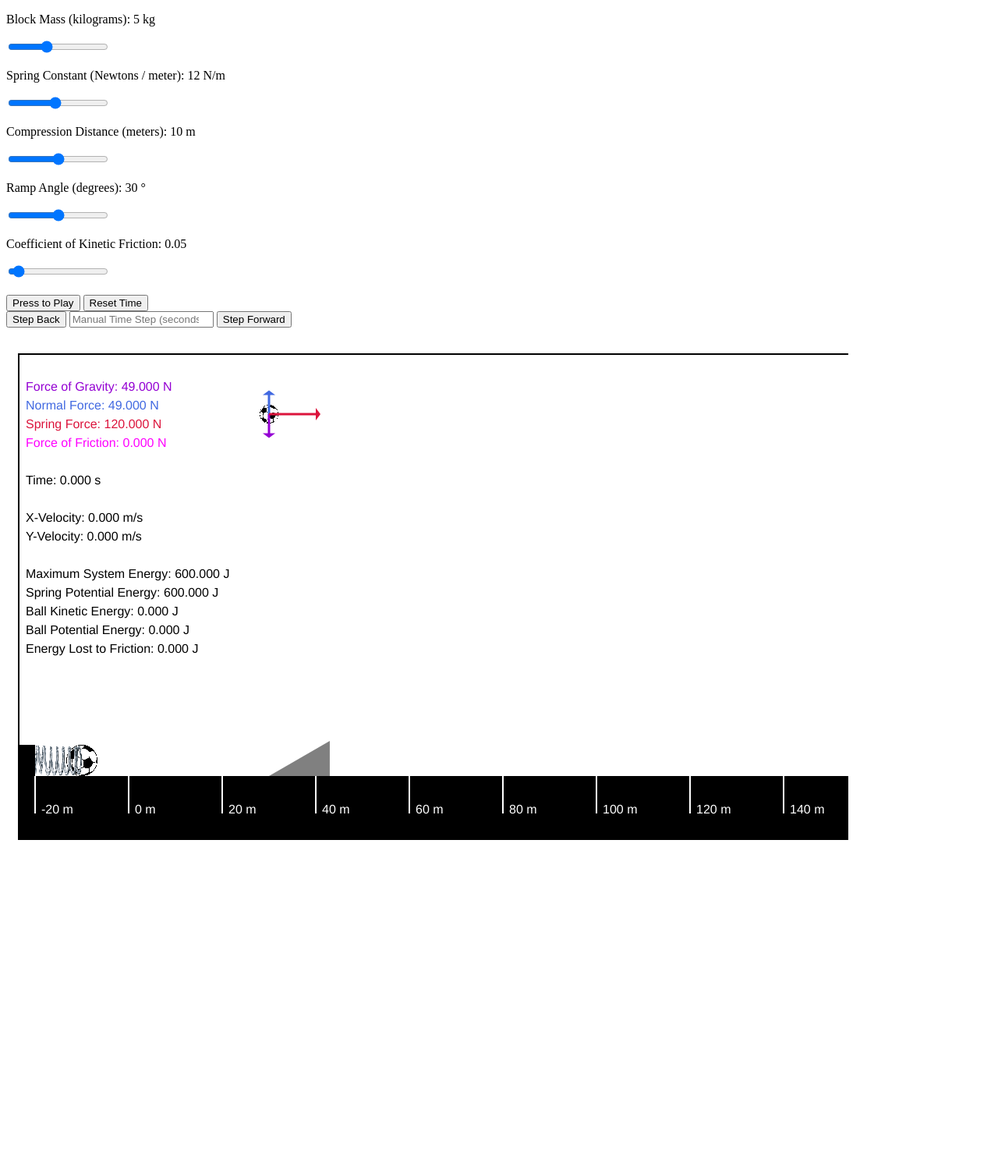
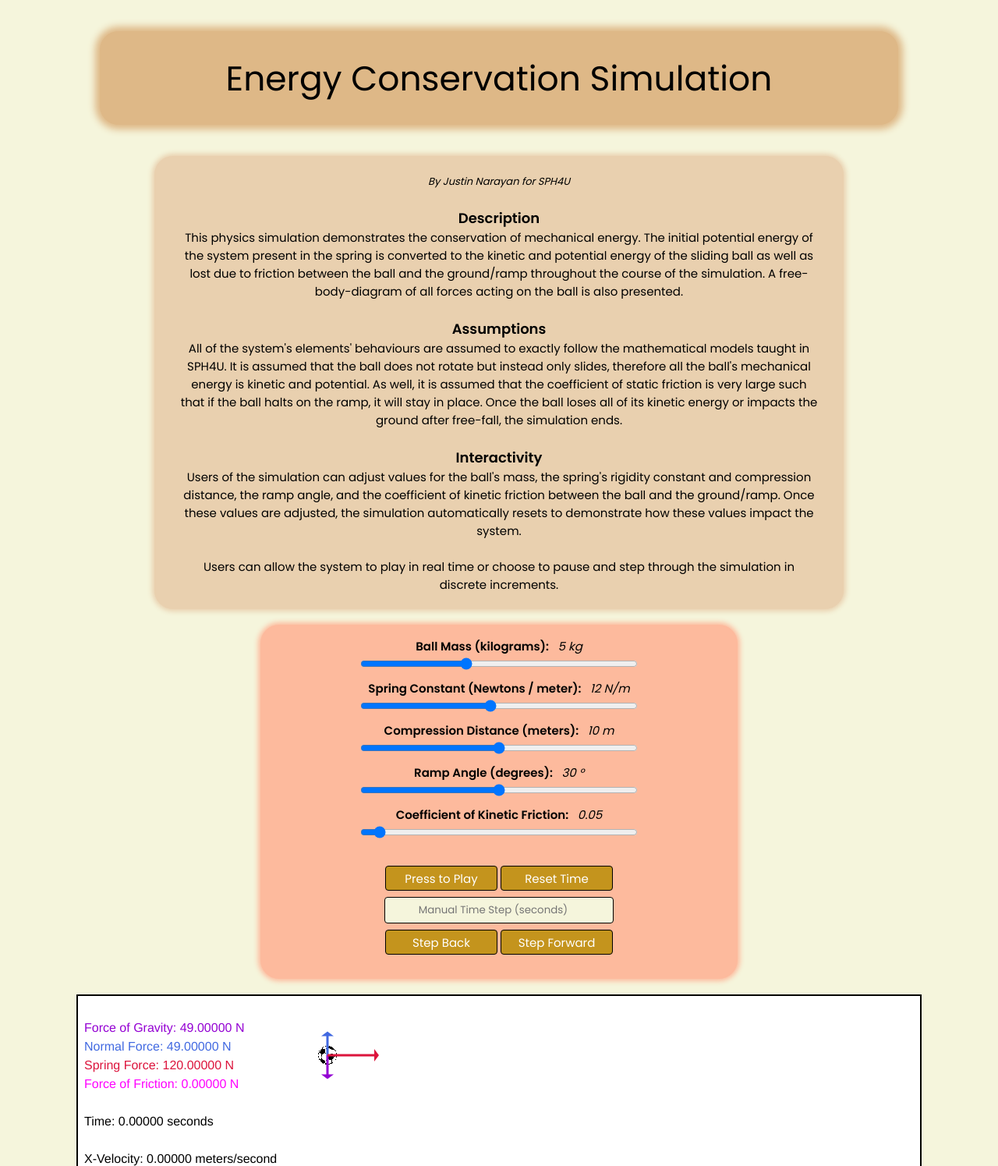
Before and after one commit to JustinNarayan/EnergyConservationSimulation, a PHP site: page / in a window 1280 px wide. Shown: the top 1495 px of the page at 78% size. Before the commit the page ends 1077 px from the top, so only its background shows below. Run offline with PHP 8.4, Linux system fonts and the light colour scheme.

Commit message:
finished css

```diff
--- a/index.html
+++ b/index.html
@@ -1,40 +1,120 @@
-<!doctype HTML>
+<!DOCTYPE html>
 <head>
-   <link rel="stylesheet" type="text/css" href="style.css">
-  <script src="javascript.js"></script>
+   <title>Energy Conservation Simulation</title>
+   <link rel="stylesheet" type="text/css" href="style.css" />
+   <script src="javascript.js"></script>
 </head>
 <body>
+   <div id="title">Energy Conservation Simulation</div>
+   <div id="description">
+      <span id="name">By Justin Narayan for SPH4U</span>
+      <br /><br />
+      <div>Description</div>
+      This physics simulation demonstrates the conservation of mechanical
+      energy. The initial potential energy of the system present in the spring
+      is converted to the kinetic and potential energy of the sliding ball as
+      well as lost due to friction between the ball and the ground/ramp
+      throughout the course of the simulation. A free-body-diagram of all forces
+      acting on the ball is also presented.<br /><br />
+      <div>Assumptions</div>
+      All of the system's elements' behaviours are assumed to exactly follow the
+      mathematical models taught in SPH4U. It is assumed that the ball does not
+      rotate but instead only slides, therefore all the ball's mechanical energy
+      is kinetic and potential. As well, it is assumed that the coefficient of
+      static friction is very large such that if the ball halts on the ramp, it
+      will stay in place. Once the ball loses all of its kinetic energy or
+      impacts the ground after free-fall, the simulation ends.<br /><br />
+      <div>Interactivity</div>
+      Users of the simulation can adjust values for the ball's mass, the
+      spring's rigidity constant and compression distance, the ramp angle, and
+      the coefficient of kinetic friction between the ball and the ground/ramp.
+      Once these values are adjusted, the simulation automatically resets to
+      demonstrate how these values impact the system.<br /><br />
+      Users can allow the system to play in real time or choose to pause and
+      step through the simulation in discrete increments.
+   </div>
    <div id="inputs-section">
-      <div id="constant-changing-inputs" onchange="updateInputs(true);">
-         <p class="input-titles">Block Mass (kilograms): <span id="display-block-mass"></span></p>
-         <input type="range" min="2" max="10" value="5" step="0.5" id="block-mass">
+      <div onchange="updateInputs();">
+         <p class="input-titles">
+            Ball Mass (kilograms): <span id="display-block-mass"></span>
+         </p>
+         <input
+            type="range"
+            min="2"
+            max="10"
+            value="5"
+            step="0.5"
+            id="block-mass"
+         />
 
-            <p class="input-titles">Spring Constant (Newtons / meter): <span id="display-spring-constant"></span></p>
-            <input type="range" min="5" max="20" value="12" step="0.1" id="spring-constant">
+         <p class="input-titles">
+            Spring Constant (Newtons / meter):
+            <span id="display-spring-constant"></span>
+         </p>
+         <input
+            type="range"
+            min="5"
+            max="20"
+            value="12"
+            step="0.1"
+            id="spring-constant"
+         />
 
-         <p class="input-titles">Compression Distance (meters): <span id="display-compression-distance"></span></p>
-         <input type="range" min="4" max="16" value="10" step="0.5" id="compression-distance">
+         <p class="input-titles">
+            Compression Distance (meters):
+            <span id="display-compression-distance"></span>
+         </p>
+         <input
+            type="range"
+            min="4"
+            max="16"
+            value="10"
+            step="0.5"
+            id="compression-distance"
+         />
 
-         <p class="input-titles">Ramp Angle (degrees): <span id="display-ramp-angle"></span></p>
-         <input type="range" min="10" max="50" value="30" step="1" id="ramp-angle">
+         <p class="input-titles">
+            Ramp Angle (degrees): <span id="display-ramp-angle"></span>
+         </p>
+         <input
+            type="range"
+            min="10"
+            max="50"
+            value="30"
+            step="1"
+            id="ramp-angle"
+         />
 
-         <p class="input-titles">Coefficient of Kinetic Friction: <span id="display-coefficient-kinetic-friction"></span></p>
-         <input type="range" min="0" max="1" value="0.05" step="0.005" id="coefficient-kinetic-friction">
+         <p class="input-titles">
+            Coefficient of Kinetic Friction:
+            <span id="display-coefficient-kinetic-friction"></span>
+         </p>
+         <input
+            type="range"
+            min="0"
+            max="1"
+            value="0.05"
+            step="0.005"
+            id="coefficient-kinetic-friction"
+         />
       </div>
 
-      <br>
+      <br />
 
-      <div id="non-constant-changing-inputs" onchange="updateInputs(false)">
-         <!-- Inputs which do not require recalculation of simulation constants-->
+      <!-- Inputs which do not require recalculation of simulation constants-->
+      <div>
          <button id="play-pause" onclick="playPause();">Press to Play</button>
          <button id="reset" onclick="reset();">Reset Time</button>
-         <br>
+         <input
+            id="time-step"
+            onchange="updateTimeStep()"
+            type="number"
+            placeholder="Manual Time Step (seconds)"
+         />
          <button id="step-back" onclick="step(-1)">Step Back</button>
-         <input id="time-step" onchange="updateTimeStep()" type="number" placeholder="Manual Time Step (seconds)">
          <button id="step-forward" onclick="step(1)">Step Forward</button>
       </div>
-
-      <br>
+      <br />
    </div>
 
    <div id="scroll-canvas">
--- a/style.css
+++ b/style.css
@@ -1,10 +1,127 @@
+@import url("https://fonts.googleapis.com/css2?family=Poppins:wght@100;200;300;400;500;600&display=swap");
+* {
+  box-sizing: none;
+  background-color: beige;
+  padding: 0px;
+  margin: 0px;
+  font-family: "Poppins", sans-serif;
+  align-items: center;
+  justify-content: center;
+  text-align: center;
+}
+
+#title {
+  font-size: 44px;
+  width: 80%;
+  height: 120px;
+  border-radius: 24px;
+  margin: 40px auto;
+  text-align: center;
+  display: flex;
+  justify-content: center;
+  align-items: center;
+  background-color: burlywood;
+  box-shadow: 0px 0px 10px 6px burlywood;
+}
+
+#description {
+  font-size: 15px;
+  padding: 20px 32px;
+  width: 64%;
+  height: auto;
+  border-radius: 24px;
+  margin: 20px auto;
+  text-align: center;
+  justify-content: center;
+  align-items: center;
+  background-color: #e9d0af;
+  box-shadow: 0px 0px 6px 3px #e9d0af;
+}
+#description div {
+  font-weight: bold;
+  font-size: 18px;
+  background-color: #e9d0af;
+}
+#description span {
+  background-color: #e9d0af;
+  font-style: italic;
+  font-size: 13px;
+}
+
+#inputs-section {
+  font-size: 15px;
+  padding: 16px 128px;
+  padding-bottom: 0px;
+  width: min-content;
+  height: auto;
+  border-radius: 24px;
+  margin: 20px auto;
+  text-align: center;
+  justify-content: center;
+  align-items: center;
+  background-color: #fdba9d;
+  box-shadow: 0px 0px 6px 3px #fdba9d;
+}
+#inputs-section div {
+  background-color: #fdba9d;
+  align-items: center;
+  justify-content: center;
+}
+#inputs-section div p {
+  background-color: #fdba9d;
+  font-weight: bold;
+  margin-bottom: 2px;
+}
+#inputs-section div span {
+  margin-left: 8px;
+  background-color: #fdba9d;
+  font-style: italic;
+  font-weight: normal;
+}
+#inputs-section div input[type=range] {
+  margin-bottom: 12px;
+  width: 356px;
+}
+#inputs-section div input[type=number] {
+  border: 1px solid black;
+  border-radius: 4px;
+  width: 292px;
+  height: 32px;
+  margin-left: auto;
+  margin-right: auto;
+  margin-bottom: 8px;
+  margin-top: 0px;
+}
+#inputs-section div button {
+  width: 144px;
+  height: 32px;
+  border: 1px solid black;
+  border-radius: 4px;
+  display: inline;
+  margin-bottom: 8px;
+  background-color: #c4941d;
+  color: white;
+  font-weight: 400;
+  font-size: 15px;
+}
+
 #scroll-canvas {
-  overflow: scroll;
+  overflow-x: scroll;
   width: 1080px;
+  padding: 0px;
+  margin: 0px;
+  border: 2px solid black;
+  text-align: center;
+  justify-content: center;
+  align-items: center;
+  margin-left: auto;
+  margin-right: auto;
+  margin-bottom: 48px;
 }
 #scroll-canvas canvas {
-  border: 2px solid black;
-  margin: 15px;
+  background-color: white;
+  margin: 0px;
+  padding: 0px;
 }
 
 /*# sourceMappingURL=style.css.map */
--- a/style.scss
+++ b/style.scss
@@ -1,8 +1,141 @@
-#scroll-canvas {
-   overflow: scroll;
-   width: 1080px;
-   canvas {
-      border: 2px solid black;
-      margin: 15px;
+@import url("https://fonts.googleapis.com/css2?family=Poppins:wght@100;200;300;400;500;600&display=swap");
+$font-stack: "Poppins", sans-serif;
+$background-col: beige;
+$title-box-col: burlywood;
+$desc-box-col: lighten($title-box-col, 10%);
+$inputs-box-col: lighten(mix(coral, $background-col, 70%), 7%);
+$button-col: darken(goldenrod, 5%);
+
+* {
+   box-sizing: none;
+   background-color: $background-col;
+   padding: 0px;
+   margin: 0px;
+   font-family: $font-stack;
+
+   align-items: center;
+   justify-content: center;
+   text-align: center;
+}
+
+#title {
+   font-size: 44px;
+   width: 80%;
+   height: 120px;
+   border-radius: 24px;
+   margin: 40px auto;
+   text-align: center;
+   display: flex;
+   justify-content: center;
+   align-items: center;
+   background-color: $title-box-col;
+   box-shadow: 0px 0px 10px 6px $title-box-col;
+}
+
+#description {
+   font-size: 15px;
+   padding: 20px 32px;
+   width: 64%;
+   height: auto;
+   border-radius: 24px;
+   margin: 20px auto;
+   text-align: center;
+   justify-content: center;
+   align-items: center;
+   background-color: $desc-box-col;
+   box-shadow: 0px 0px 6px 3px $desc-box-col;
+
+   div {
+      font-weight: bold;
+      font-size: 18px;
+      background-color: $desc-box-col;
+   }
+
+   span {
+      background-color: $desc-box-col;
+      font-style: italic;
+      font-size: 13px;
    }
 }
+
+#inputs-section {
+   font-size: 15px;
+   padding: 16px 128px;
+   padding-bottom: 0px;
+   width: min-content;
+   height: auto;
+   border-radius: 24px;
+   margin: 20px auto;
+   text-align: center;
+   justify-content: center;
+   align-items: center;
+   background-color: $inputs-box-col;
+   box-shadow: 0px 0px 6px 3px $inputs-box-col;
+
+   div {
+      background-color: $inputs-box-col;
+      align-items: center;
+      justify-content: center;
+
+      p {
+         background-color: $inputs-box-col;
+         font-weight: bold;
+         margin-bottom: 2px;
+      }
+
+      span {
+         margin-left: 8px;
+         background-color: $inputs-box-col;
+         font-style: italic;
+         font-weight: normal;
+      }
+
+      input[type="range"] {
+         margin-bottom: 12px;
+         width: 356px;
+      }
+
+      input[type="number"] {
+         border: 1px solid black;
+         border-radius: 4px;
+         width: 292px;
+         height: 32px;
+         margin-left: auto;
+         margin-right: auto;
+         margin-bottom: 8px;
+         margin-top: 0px;
+      }
+
+      button {
+         width: 144px;
+         height: 32px;
+         border: 1px solid black;
+         border-radius: 4px;
+         display: inline;
+         margin-bottom: 8px;
+         background-color: $button-col;
+         color: white;
+         font-weight: 400;
+         font-size: 15px;
+      }
+   }
+}
+
+#scroll-canvas {
+   overflow-x: scroll;
+   width: 1080px;
+   padding: 0px;
+   margin: 0px;
+   border: 2px solid black;
+   text-align: center;
+   justify-content: center;
+   align-items: center;
+   margin-left: auto;
+   margin-right: auto;
+   margin-bottom: 48px;
+   canvas {
+      background-color: white;
+      margin: 0px;
+      padding: 0px;
+   }
+}
```
Also changed, not shown: javascript.js (+21 -18 lines), 1 other file.
